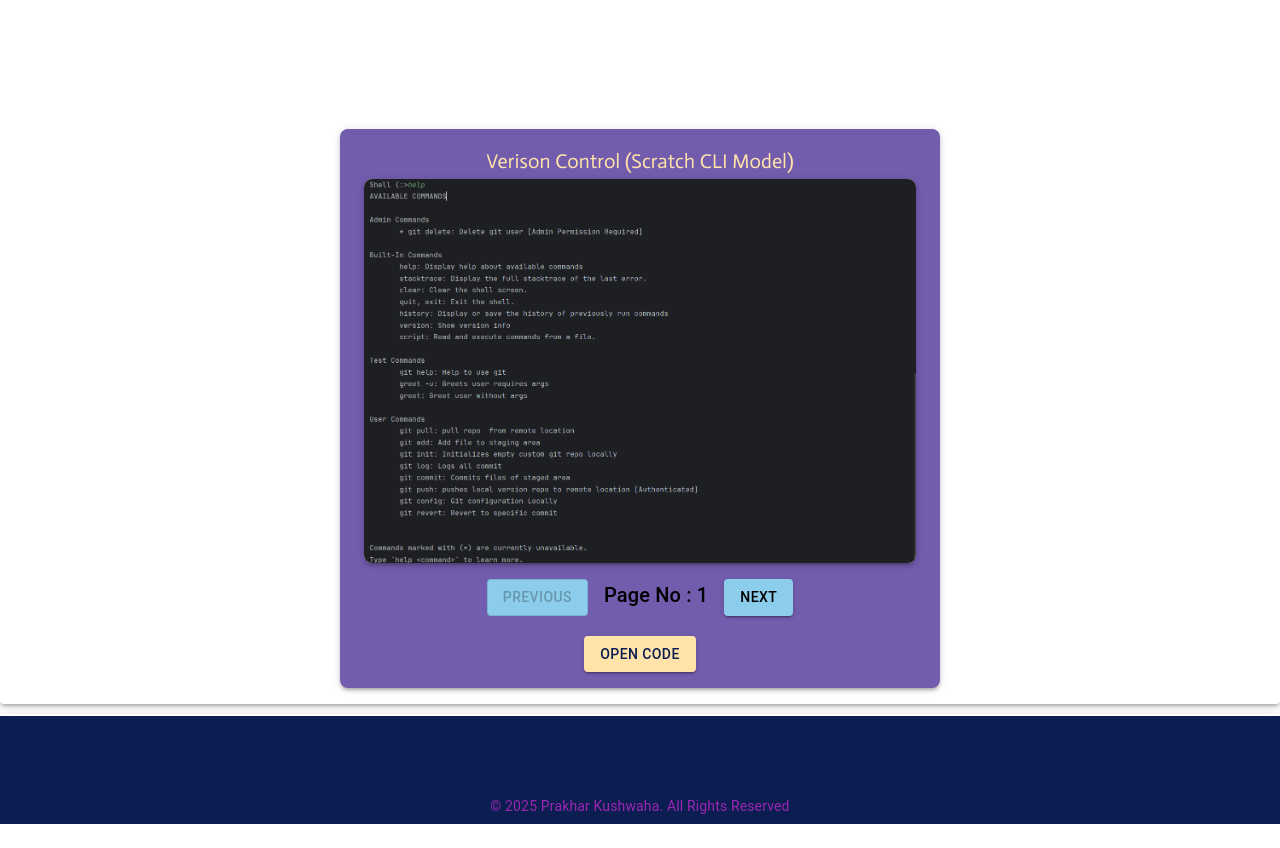
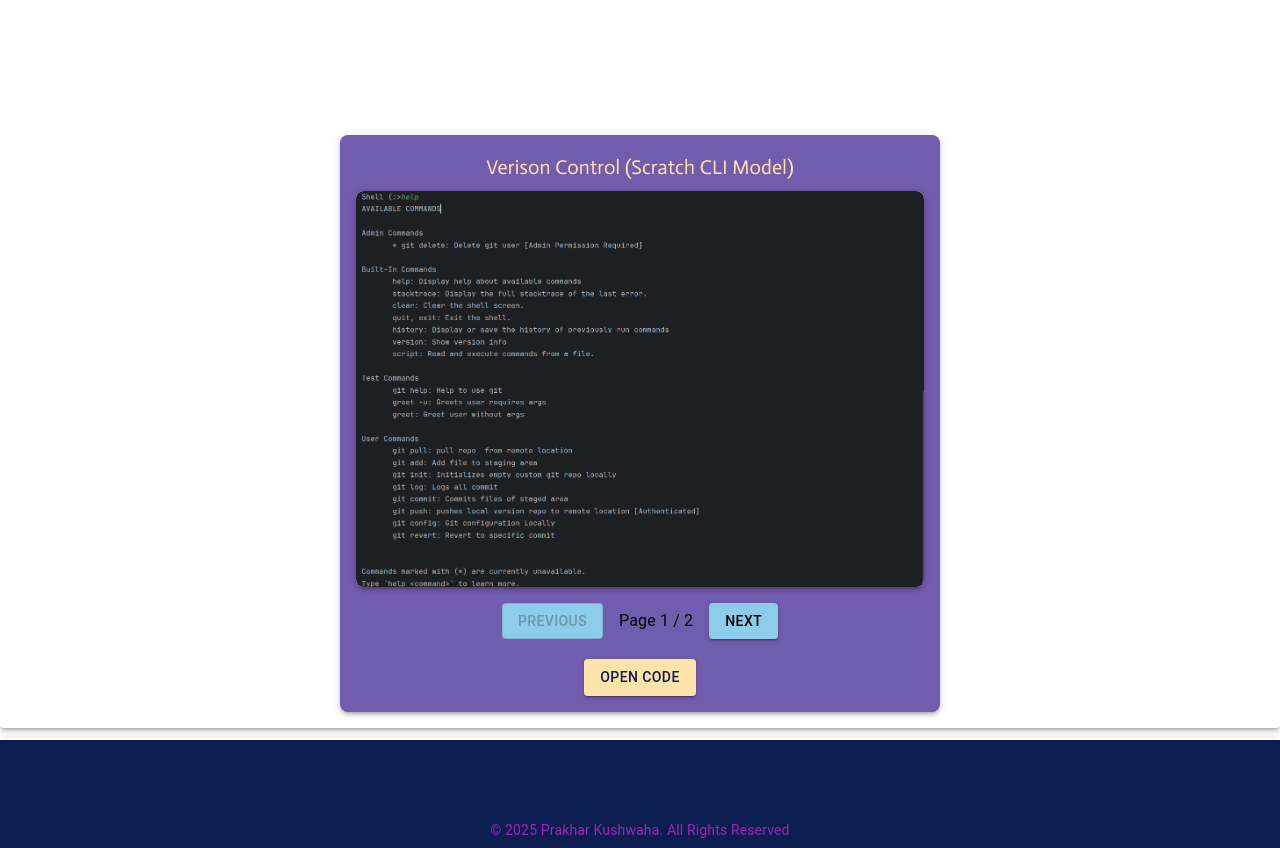
Before and after one commit to Prakhar-Kushwaha/Portfolio, a React (Vite) app: page / in a window 1280 px wide. Shown: the part 1760-2608 px from the top of the page. Before the commit the page ends 2584 px from the top, so only its background shows below. Built offline with nearby package versions, Linux system fonts and the light colour scheme; some icons are missing; a web font is replaced by a local one.

Commit message:
Fixed Footer responseviess

```diff
--- a/src/bookReader.jsx
+++ b/src/bookReader.jsx
@@ -1,64 +1,171 @@
-import {React , useState} from "react";
-import { Container, Paper, Box } from '@mui/material';
-import Stack from '@mui/material/Stack';
-import Button from '@mui/material/Button';
-import Typography from '@mui/material/Typography';
+// import {React , useState} from "react";
+// import { Container, Paper, Box } from '@mui/material';
+// import Stack from '@mui/material/Stack';
+// import Button from '@mui/material/Button';
+// import Typography from '@mui/material/Typography';
 
 
-export default function({images , title , Link}){
+// export default function({images , title , Link}){
 
+//   const [currentPage, setCurrentPage] = useState(0);
+
+//     const handleNext = () => {
+//       if (currentPage < images.length - 1) {
+//         setCurrentPage(currentPage + 1);
+//       }
+//     };
+
+//     const handlePrev = () => {
+//       if (currentPage > 0) {
+//         setCurrentPage(currentPage - 1);
+//       }
+//     };
+
+//     return (
+//             <Container
+//              maxWidth="sm"
+//             sx={{
+//               py: 2,
+//               // mb : 3,
+//               // minHeight: 400,
+//               // maxHeight: 600,
+//               height : "auto" ,
+//               objectFit: "cover",
+//               display: 'flex',
+//               flexDirection: 'column',
+//               alignItems: 'center',
+//               bgcolor: "#725CAD",//"#FFE3A9",//'#FAF3E0',
+//               borderRadius: 2,
+//               boxShadow: 3,
+//             }}
+//           >
+//             <Typography variant = "h6" sx={{color : "#FFE3A9" , mb : "2px",
+//                   fontFamily: "Actor",
+//                   fontOpticalSizing: "auto",
+//                   fontWeight: 500,
+//                   fontStyle: "normal",
+
+//             }}>
+//              {title}
+//             </Typography>
+//             <Paper
+//               elevation={3}
+//               sx={{
+//                 mb: 2,
+//                 overflow: 'hidden',
+//                 borderRadius: 2,
+//                 width: '100%',
+//                 display: 'flex',
+//                 justifyContent: 'center',
+//                 alignItems: 'center',
+
+//               }}
+//             >
+//               <Box
+//                 component="img"
+//                 src={images[currentPage]}
+//                 alt={`Page ${currentPage + 1}`}
+//                 sx={{
+//                   maxWidth: '100%',
+//                   height: 'auto',
+//                   objectFit: 'contain',//cover
+//                 }}
+//               />
+//             </Paper>
+
+//             <Stack direction="row" spacing={2}>
+//               <Button
+//                 variant="outlined"
+//                 onClick={handlePrev}
+//                 disabled={currentPage === 0}
+//                 sx={{
+//                   backgroundColor : "#8CCDEB",//"#ffe3a9",
+//                   color: "#00000",
+//                 }}
+//               >
+//                 Previous
+//               </Button>
+//               <Typography variant="h6" sx={{color: "black"}}>
+//               Page No : {currentPage + 1}
+//               </Typography>
+//               <Button
+//                 variant="contained"
+//                 onClick={handleNext}
+//                 disabled={currentPage === images.length - 1}
+//                 sx={{
+//                   backgroundColor : "#8CCDEB",//"#ffe3a9",
+//                   color: "#000000",
+//                 }}
+//               >
+//                 Next
+//               </Button>
+//             </Stack>
+//             {Link}
+//             {/* <Link></Link> */}
+//           </Container>
+//     )
+
+// }
+
+
+import React, { useState } from "react";
+import { Container, Paper, Box, Stack, Button, Typography } from "@mui/material";
+
+export default function Reader({ images, title, Link }) {
   const [currentPage, setCurrentPage] = useState(0);
 
   const handleNext = () => {
     if (currentPage < images.length - 1) {
-        setCurrentPage(currentPage + 1);
+      setCurrentPage((prev) => prev + 1);
     }
   };
 
   const handlePrev = () => {
     if (currentPage > 0) {
-        setCurrentPage(currentPage - 1);
+      setCurrentPage((prev) => prev - 1);
     }
   };
 
   return (
     <Container
-            maxWidth="sm"
+      maxWidth="sm" // keeps content centered on desktop
+      disableGutters // remove unwanted side padding
       sx={{
         py: 2,
-              // mb : 3,
-              // minHeight: 400,
-              // maxHeight: 600,
-              height : "auto" ,
-              objectFit: "cover",
-              display: 'flex',
-              flexDirection: 'column',
-              alignItems: 'center',
-              bgcolor: "#725CAD",//"#FFE3A9",//'#FAF3E0',
+        px: 2,
+        width: "100%",
+        maxWidth: "100vw", // ✅ never overflow viewport
+        overflowX: "hidden",
+        display: "flex",
+        flexDirection: "column",
+        alignItems: "center",
+        bgcolor: "#725CAD",
         borderRadius: 2,
         boxShadow: 3,
       }}
     >
-            <Typography variant = "h6" sx={{color : "#FFE3A9" , mb : "2px",
+      <Typography
+        variant="h6"
+        sx={{
+          color: "#FFE3A9",
+          mb: 1,
           fontFamily: "Actor",
-                  fontOpticalSizing: "auto",
           fontWeight: 500,
-                  fontStyle: "normal",
-
-            }}>
+        }}
+      >
         {title}
       </Typography>
+
       <Paper
         elevation={3}
         sx={{
           mb: 2,
-                overflow: 'hidden',
+          overflow: "hidden",
           borderRadius: 2,
-                width: '100%',
-                display: 'flex',
-                justifyContent: 'center',
-                alignItems: 'center',
-
+          width: "100%",
+          display: "flex",
+          justifyContent: "center",
+          alignItems: "center",
         }}
       >
         <Box
@@ -66,43 +173,45 @@ export default function({images , title , Link}){
           src={images[currentPage]}
           alt={`Page ${currentPage + 1}`}
           sx={{
-                  width: '100%',
-                  height: 'auto',
-                  objectFit: 'contain',//cover
+            maxWidth: "100%",
+            height: "auto",
+            objectFit: "contain",
+            display: "block", // ✅ avoids inline image spacing
           }}
         />
       </Paper>
 
-            <Stack direction="row" spacing={2}>
+      <Stack direction="row" spacing={2} alignItems="center">
         <Button
           variant="outlined"
           onClick={handlePrev}
           disabled={currentPage === 0}
           sx={{
-                  backgroundColor : "#8CCDEB",//"#ffe3a9",
-                  color: "#00000",
+            backgroundColor: "#8CCDEB",
+            color: "#000",
           }}
         >
           Previous
         </Button>
-              <Typography variant="h6" sx={{color: "black"}}>
-              Page No : {currentPage + 1}
+
+        <Typography variant="body1" sx={{ color: "black" }}>
+          Page {currentPage + 1} / {images.length}
         </Typography>
+
         <Button
           variant="contained"
           onClick={handleNext}
           disabled={currentPage === images.length - 1}
           sx={{
-                  backgroundColor : "#8CCDEB",//"#ffe3a9",
-                  color: "#000000",
+            backgroundColor: "#8CCDEB",
+            color: "#000",
           }}
         >
           Next
         </Button>
       </Stack>
+
       {Link}
-            {/* <Link></Link> */}
     </Container>
-    )
-
+  );
 }
```
Lines whose indentation alone changed are shown as unchanged.
